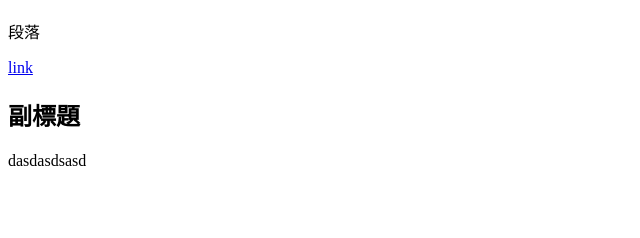
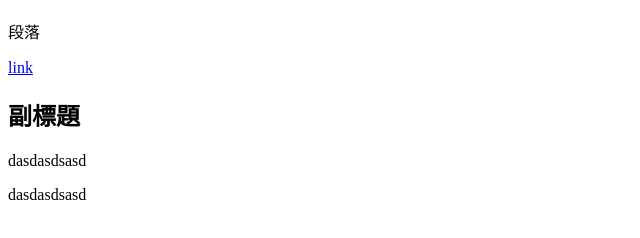
Before and after one commit to hsukelvin/git_pratice, a plain HTML site: page index.html in a window 1280 px wide. Shown: the part 70-308 px from the top of the page, without its empty margins (0-640 px from the left). Drawn offline with Linux system fonts and the light colour scheme.

Commit message:
新增 p段落 文章, 新增 readme test5文字

```diff
--- a/index.html
+++ b/index.html
@@ -13,6 +13,7 @@
     <a href="#">link</a>
     <h2>副標題</h2>
     <p>dasdasdsasd</p>
+    <p>dasdasdsasd</p>
 
     <script></script>
 </body>
```
Also changed, not shown: 1 other file.
